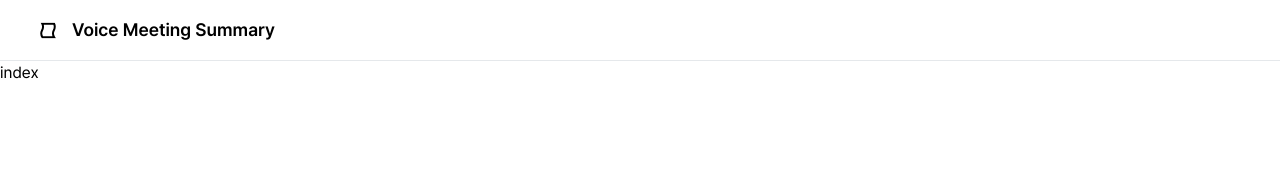
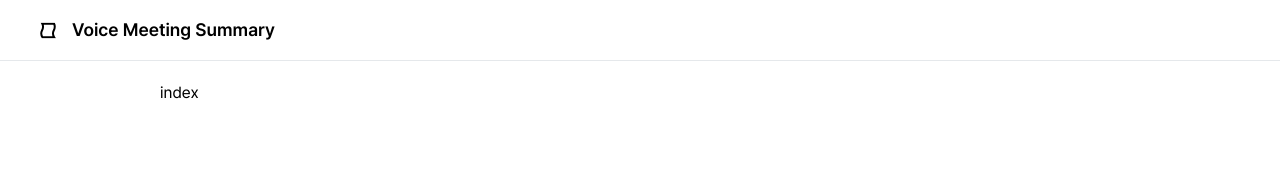
Before and after one commit to minjeongss/ai-realtime-meeting-summary, a React (Vite) app: page / in a window 1280 px wide. Shown: the top 175 px of the page. Built offline with nearby package versions, Linux system fonts and the light colour scheme.

Commit message:
feat: 공통 레이아웃 설정

```diff
--- a/src/components/Layout/Layout.tsx
+++ b/src/components/Layout/Layout.tsx
@@ -5,7 +5,9 @@ const Layout = () => {
   return (
     <div>
       <Header />
-      <Outlet />
+      <main className="pt-5 pb-5 pl-40 pr-40">
+        <Outlet />
+      </main>
     </div>
   );
 };
```
